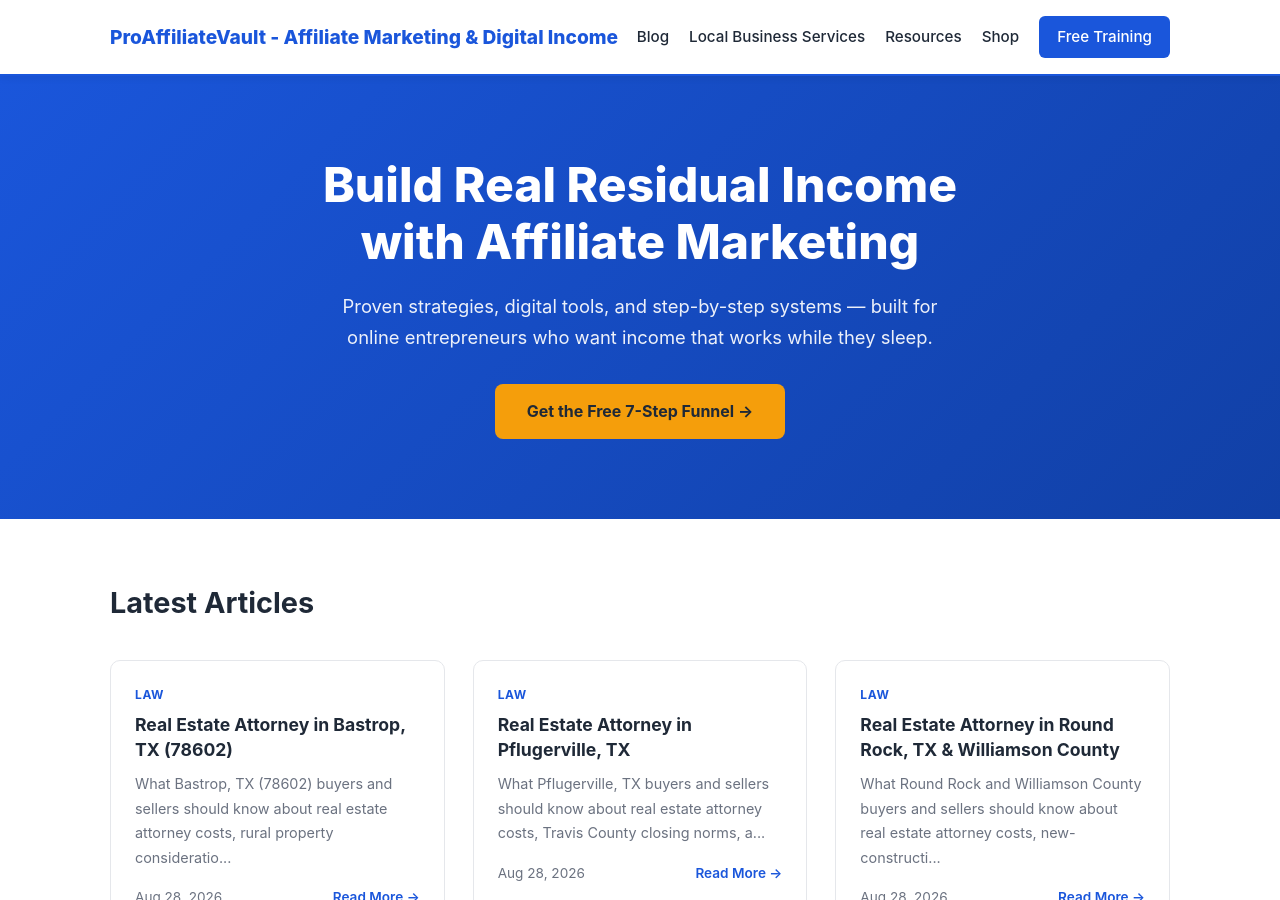
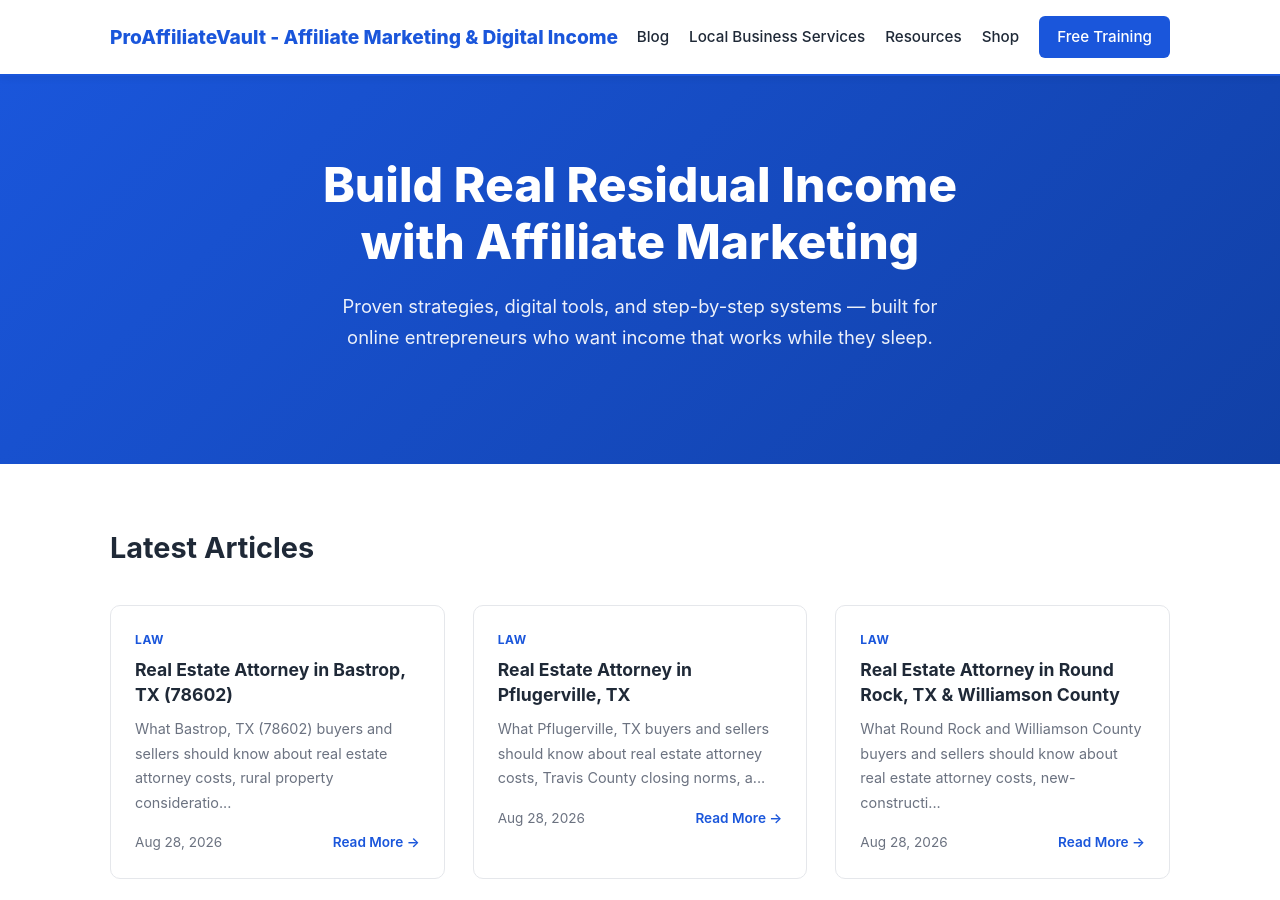
Before and after one commit to jredmonson/jredmonson.github.io, a Jekyll site: the page built from index.html, in a window 1280 px wide and 900 px high. Built offline with Jekyll 4.4.1, drawn with Linux system fonts in a browser that asks for light colours; the list of posts is cut into pages by our own code.

Commit message:
Remove call-to-action button from index.html
Removed the call-to-action button from the hero section.

```diff
--- a/index.html
+++ b/index.html
@@ -9,8 +9,7 @@ description: "Actionable affiliate marketing strategies, digital product tools,
   <div class="container">
     <h1>Build Real Residual Income<br>with Affiliate Marketing</h1>
     <p>Proven strategies, digital tools, and step-by-step systems — built for online entrepreneurs who want income that works while they sleep.</p>
-    <a href="https://llpgpro.com/bk8hwzhf/" class="btn-hero" target="_blank" rel="noopener">Get the Free 7-Step Funnel →</a>
-  </div>
+</div>
 </section>
 
 <!-- Blog Posts -->
```
